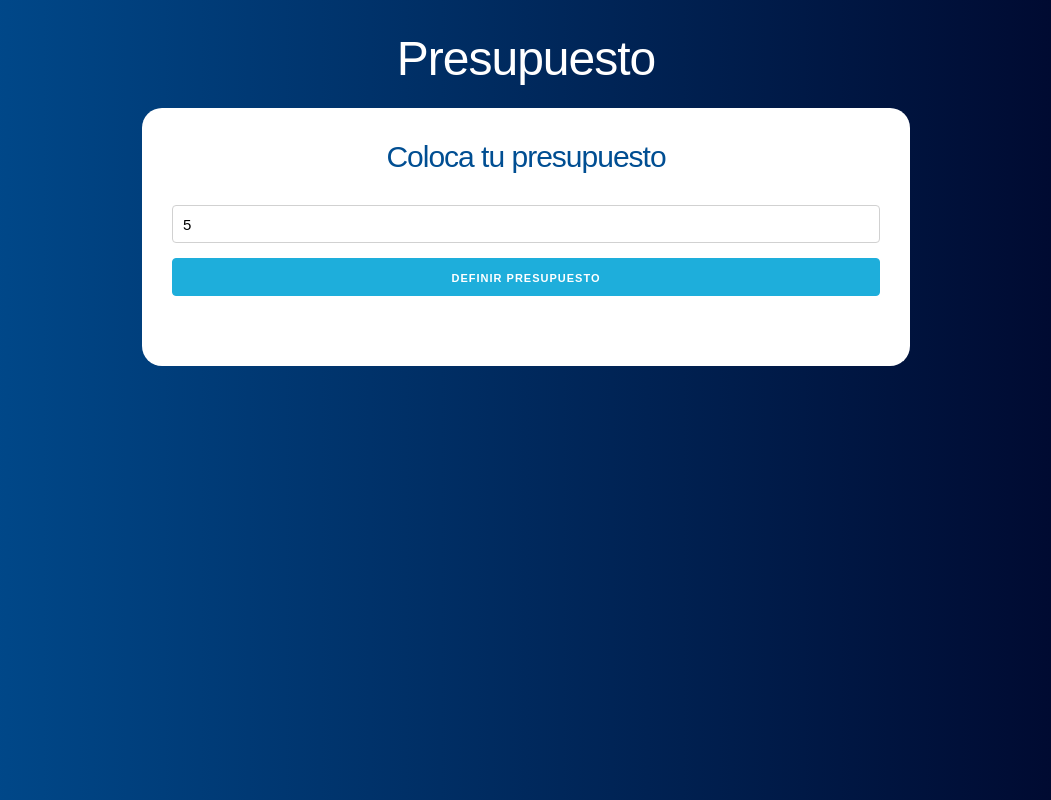
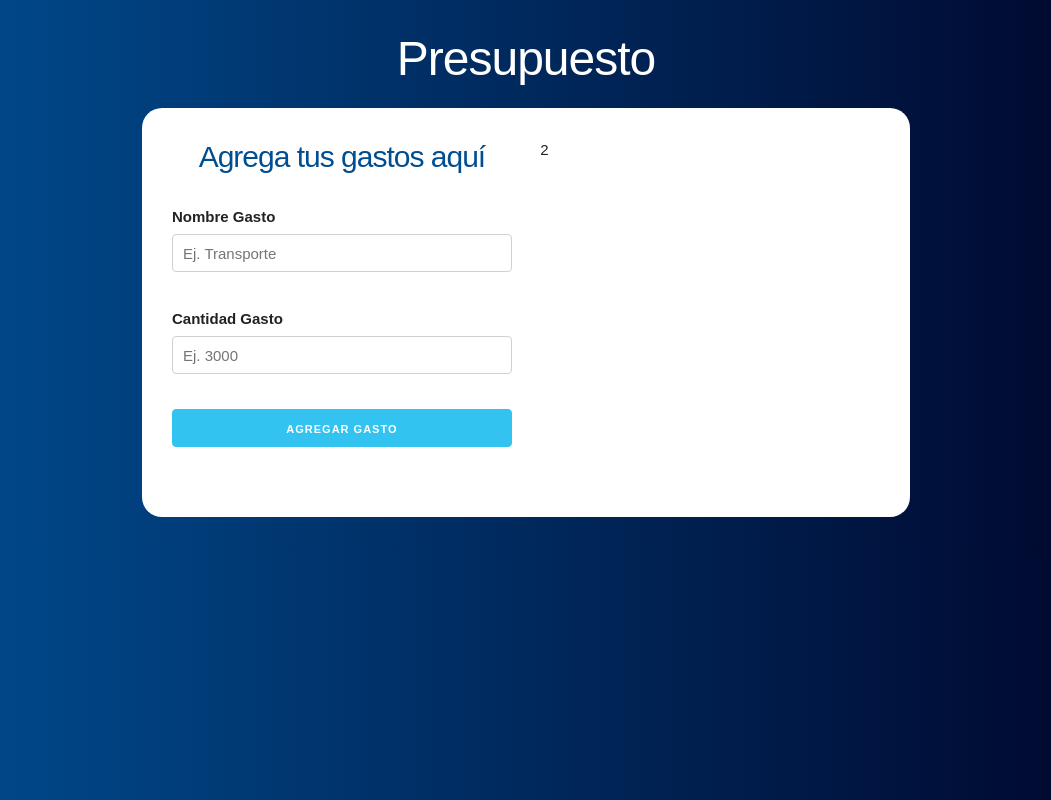
Before and after one commit to EliabLM/control-presupuesto, a React (Create React App) app: page / in a window 1280 px wide. Both pictures are taken after typing "5" into the empty fields and a click on the input "Definir Presupuesto". Shown: the whole page, without its empty margins (114-1165 px from the left). Built offline with nearby package versions, Linux system fonts and the light colour scheme.

Commit message:
Agrega carga condicional de componente

```diff
--- a/src/App.js
+++ b/src/App.js
@@ -1,21 +1,33 @@
 import React, { useState } from 'react';
 
 import Pregunta from './components/Pregunta';
+import Formulario from './components/Formulario';
 
 function App() {
 	// Definir el state
 	const [presupuesto, guardarPresupuesto] = useState(0);
 	const [restante, guardarRestante] = useState(0);
+	const [mostrarpregunta, actualizarPregunta] = useState(true);
 
 	return (
 		<div clasname="container">
 			<header>
 				<h1>Presupuesto</h1>
 				<div className="contenido-principal contenido">
-					<Pregunta
-						guardarPresupuesto={guardarPresupuesto}
-						guardarRestante={guardarRestante}
-					/>
+					{mostrarpregunta ? (
+						<Pregunta
+							guardarPresupuesto={guardarPresupuesto}
+							guardarRestante={guardarRestante}
+							actualizarPregunta={actualizarPregunta}
+						/>
+					) : (
+						<div className="row">
+							<div className="one-half column">
+								<Formulario />
+							</div>
+							<div className="one-half column">2</div>
+						</div>
+					)}
 				</div>
 			</header>
 		</div>
--- /dev/null
+++ b/src/components/Formulario.js
@@ -0,0 +1,28 @@
+import React, { useState } from 'react';
+
+const Formulario = () => {
+	return (
+		<form>
+			<h2>Agrega tus gastos aquí</h2>
+			<div className="campo">
+				<label>Nombre Gasto</label>
+				<input
+					type="text"
+					className="u-full-width"
+					placeholder="Ej. Transporte"
+				/>
+			</div>
+			<div className="campo">
+				<label>Cantidad Gasto</label>
+				<input type="number" className="u-full-width" placeholder="Ej. 3000" />
+			</div>
+			<input
+				type="submit"
+				className="button-primary u-full-width"
+				value="Agregar gasto"
+			/>
+		</form>
+	);
+};
+
+export default Formulario;
--- a/src/components/Pregunta.js
+++ b/src/components/Pregunta.js
@@ -1,7 +1,11 @@
 import React, { Fragment, useState } from 'react';
 import Error from './Error';
 
-const Pregunta = ({ guardarPresupuesto, guardarRestante }) => {
+const Pregunta = ({
+	guardarPresupuesto,
+	guardarRestante,
+	actualizarPregunta,
+}) => {
 	// Definir el state
 	const [cantidad, guardarCantidad] = useState(0);
 	const [error, guardarError] = useState(false);
@@ -25,6 +29,7 @@
 		guardarError(false);
 		guardarPresupuesto(cantidad);
 		guardarRestante(cantidad);
+		actualizarPregunta(false);
 	};
 
 	return (
```
